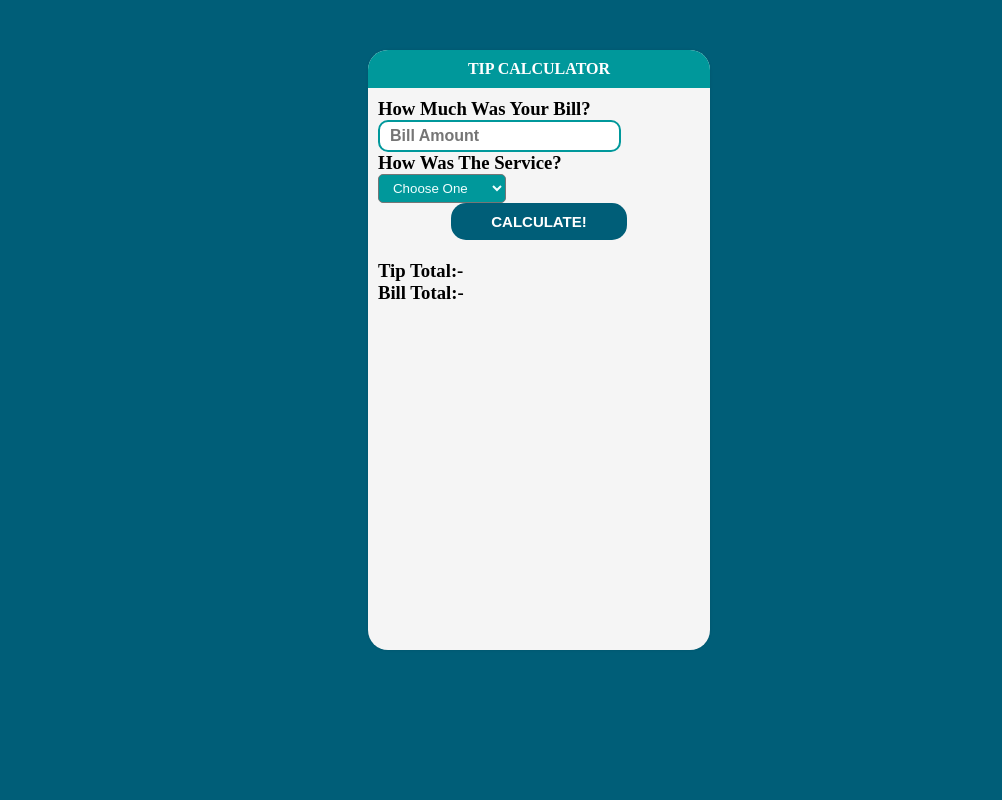
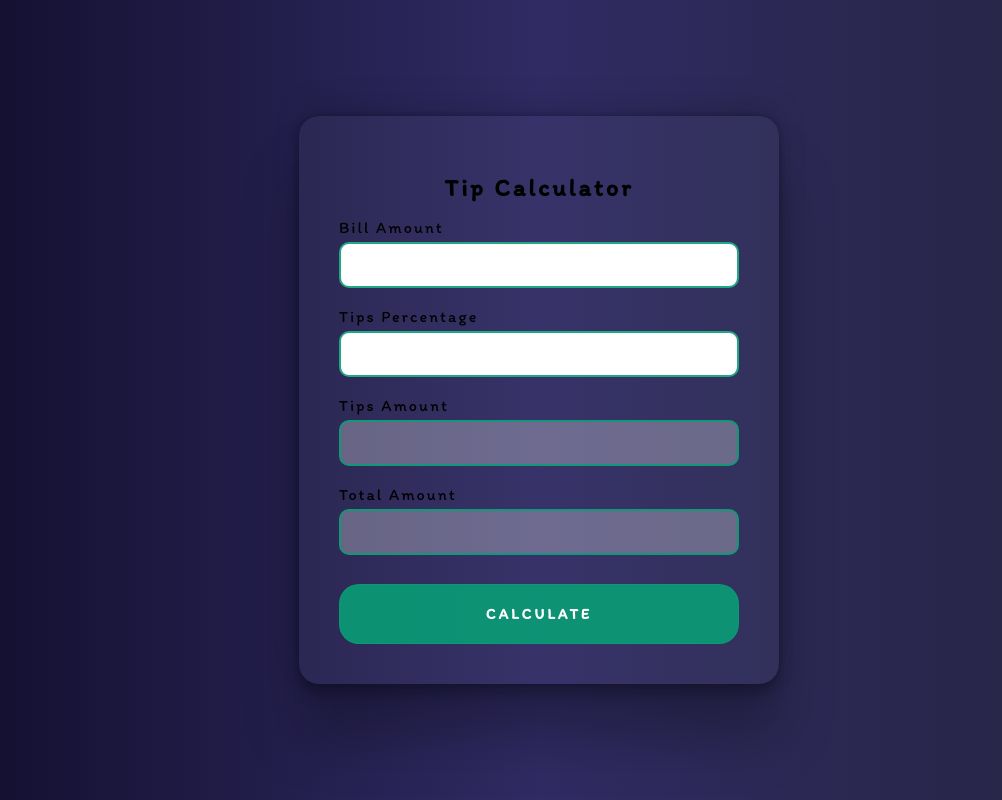
Before and after one commit to dhina4225/tip-calculator, a plain HTML site: page index.html in a window 1280 px wide. Shown: the whole page, without its empty margins (101-1103 px from the left). Drawn offline with Linux system fonts and the light colour scheme.

Commit message:
update ui

```diff
--- a/index.html
+++ b/index.html
@@ -1,40 +1,28 @@
 <!DOCTYPE html>
 <html lang="en">
 	<head>
-    <meta charset="UTF-8">
-    <meta http-equiv="X-UA-Compatible" content="IE=edge">
-    <meta name="viewport" content="width=device-width, initial-scale=1.0">
+		<meta charset="UTF-8" />
+		<meta http-equiv="X-UA-Compatible" content="IE=edge" />
+		<meta name="viewport" content="width=device-width, initial-scale=1.0" />
 		<title>Tip Calculator</title>
 		<!-- css link -->
-    <link rel="stylesheet" href="./style/style.css">
+		<link rel="stylesheet" href="./style/style.css" />
 	</head>
 	<body>
-    <div class="container">
-        <div class="heading">
-            <h2>Tip Calculator</h2></div>
-        <div class="Calculator">
-            <div class="form">
-                <h3>How Much Was Your Bill?
-
-                </h3>
-                    <Input class="billAmt" Type="Text" Placeholder="Bill Amount">
-                    <h3><P>How Was The Service?</P>
-                    <select class="servicequality">
-                    <option>Choose One </option>
-                    <option Value="0.0">0%-Average</option>
-                    <option Value="0.1">10%-Good</option>
-                    <option Value="0.2">20%-Excellent</option>
-                    </select>
-                </h3>
-
-                    <button Type="Button" class="Calculate">Calculate!</button>
-            </div>
-        <div class="totaltip">
-        <h3>Tip Total:-
-        <Span class=tipTotal></Span></h3>
-        <h3>Bill Total:-
-        <Span class="billTotal"></Span></h3>
-        </div>
+		<div class="outer">
+			<div class="inner">
+				<h1>Tip Calculator</h1>
+				<label>Bill Amount</label>
+				<input type="text" id="bamount" /><br />
+				<label>Tips Percentage</label>
+				<input type="text" id="tpercentage" /><br />
+				<label>Tips Amount</label>
+				<input type="text" disabled id="ttamount" /><br />
+				<label>Total Amount</label>
+				<input type="text" disabled id="tbamount" /><br />
+				<button class="btn btn-primary" onclick="Bill()">
+					Calculate
+				</button>
 			</div>
 		</div>
 
--- a/script/script.js
+++ b/script/script.js
@@ -1,30 +1,8 @@
-//Calculate Tip
-
-function CalculateTip() {
-  //querrySelector() Method Returns The Element Value With Specified class
-    var billAmt =Document.querySelector(".BillAmt").Value;
-    var Servicequality = Document.querySelector(".Servicequality").Value;
-
-    var tipTotal = Document.querySelector(".TipTotal").Value;
-    var billTotal = Document.querySelector(".BillTotal").Value;
-
-  //Tip Calculation
-
-    var Total = billAmt * Servicequality; //For Tip Calculation
-
-    var Total = ParseFloat(billAmt) + ParseFloat(Total); //For Total Bill Amount Calculation
-
-  //Display  Tip
-
-    Document.querySelector(".tipTotal").InnerHTML = Total;
-
-  //Display Total
-
-    Document.querySelector(".billTotal").InnerHTML = Total;
-}
-
-//Click To Call Function
-
-Document.querySelector(".Calculate").Onclick = function (){
-    CalculateTip();
+const Bill = () => {
+	let billamount = document.getElementById("bamount").value;
+	let tipercentage = document.getElementById("tpercentage").value;
+	let tip = billamount * (tipercentage / 100);
+	let total = tip + Number(billamount);
+	document.getElementById("ttamount").value = tip;
+	document.getElementById("tbamount").value = total;
 };
--- a/style/style.css
+++ b/style/style.css
@@ -1,81 +1,63 @@
-
-*{
-    margin: 0 auto;
-    padding: 0;
-    box-sizing: border-box;
-}
-body{
-    background:#005e78 ;
-    display: flex;
-    align-items: center;
-    justify-content: center;
+@import url("https://fonts.googleapis.com/css2?family=Itim&display=swap");
+body {
+	margin: 0;
+	padding: 0;
+	box-sizing: border-box;
+	background-image: linear-gradient(to right, #0f0c29, #302b63, #24243e);
+	font-family: "Itim", cursive;
+	overflow: hidden;
 }
 
-.container{
-    margin-top: 50px;
-    height: 75vh;
-    background: #f5f5f5;
-    box-Shadow: 0 0 3px rgba(0, 0, 0, 0.1);
-    border: none;
-    border-Radius: 20px;
+.outer {
+	display: flex;
+	justify-content: center;
+	align-items: center;
+	height: 100vh;
+}
+.inner {
+	width: 50vh;
+	display: flex;
+	flex-direction: column;
+	border-radius: 20px;
+	padding: 40px;
+	background: rgba(255, 255, 255, 0.035);
+	box-shadow: rgba(0, 0, 0, 0.25) 0px 54px 55px,
+		rgba(0, 0, 0, 0.12) 0px -12px 30px, rgba(0, 0, 0, 0.12) 0px 4px 6px,
+		rgba(0, 0, 0, 0.17) 0px 12px 13px, rgba(0, 0, 0, 0.09) 0px -3px 5px;
 }
 
-h2{
-    font-Size: 16px;
-    font-Weight: Bold;
+h1 {
+	text-align: center;
+	font-size: 1.5em;
+	text-transform: capitalize;
+	letter-spacing: 3px;
 }
 
-.heading{
-    background:#00989b ;
-    color: White;
-    padding: 10px 100px;
-    text-Transform: Uppercase;
-    font-Size: 16px;
-    border: none;
-    border-Top-Left-Radius: 20px;
-    border-Top-Right-Radius: 20px;
+label {
+	font-size: 1em;
+	letter-spacing: 2px;
+	margin-bottom: 5px;
 }
 
-.heading h3{
-    text-align: center;
-}
-.form{
-    padding: 10px 10px;
+input {
+	padding: 10px;
+	font-size: 1.2em;
+	border: 2px solid #099e76e5;
+	border-radius: 10px;
+	outline: none;
 }
 
-input{
-    padding: 5px 10px;
-    background: #ffffff;
-    color: #00989b;
-    font-size: 16px;
-    font-weight: 800;
-    border-radius: 10px;
-    border: 2px solid #00989b ;
+button {
+	padding: 20px;
+	margin-top: 10px;
+	font-size: 15px;
+	letter-spacing: 3px;
+	font-family: "Itim", cursive;
+	font-weight: bold;
+	background: #099e76e5;
+	color: #fff;
+	border: 1px solid #099e76e5;
+	border-radius: 20px;
+	text-transform: uppercase;
+	outline: none;
 }
-
-select{
-    background-color: #00989b;
-    border-radius: 5px;
-    color: azure;
-    padding: 5px 10px;
-}
-
-button{
-    margin: auto;
-    padding: 10px 40px;
-    text-Transform: Uppercase;
-    font-Weight: Bold;
-    display: Block;
-    background: #005e78;
-    border: none;
-    border-Radius: 15px;
-    font-Size: 15px;
-    color: White;
-}
-button:hover{
-    background:#fff;
-    color: #005e78;
-}
-.totaltip{
-    margin: 10px;
-}
```
Lines whose indentation alone changed are shown as unchanged.
